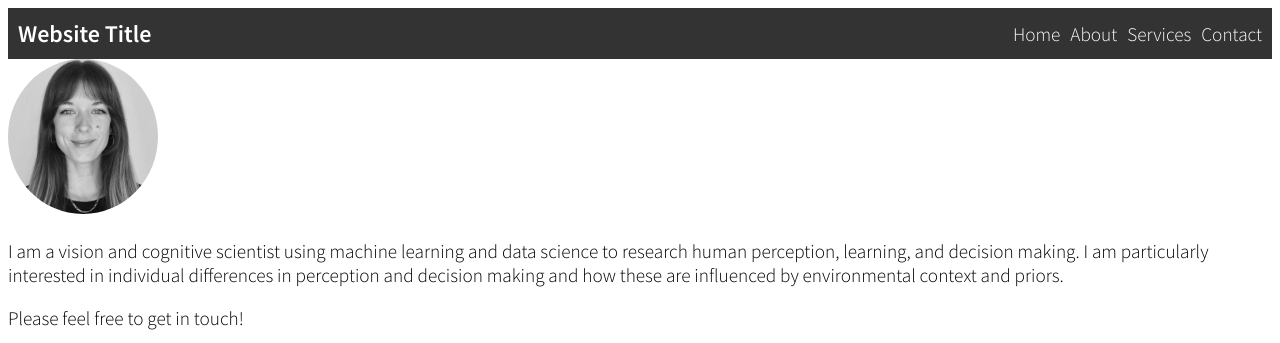
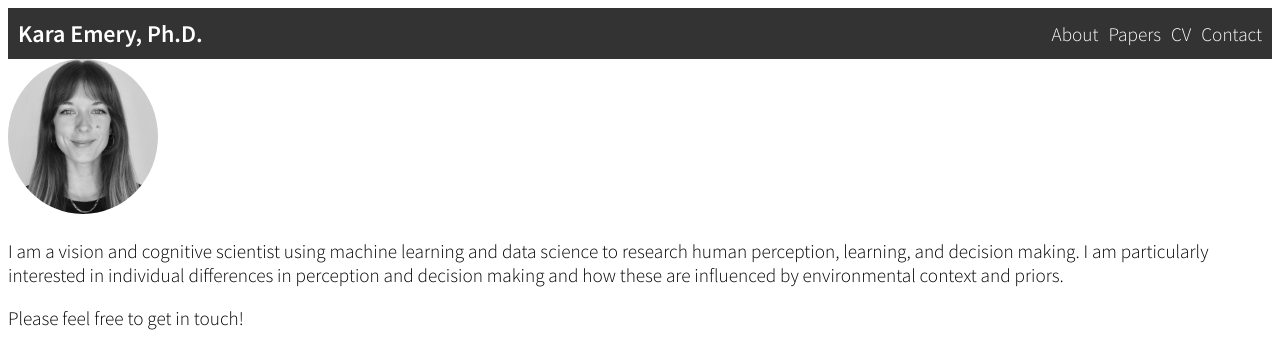
Before and after one commit to kjemery/kjemery.github.io, a plain HTML site: page index.html in a window 1280 px wide. Shown: the top 343 px of the page. Drawn offline with Linux system fonts and the light colour scheme; some icons are missing.

Commit message:
update content

```diff
--- a/index.html
+++ b/index.html
@@ -42,12 +42,12 @@
 
     <header>
       <div class="navbar">
-        <div class="title">Website Title</div>
+        <div class="title">Kara Emery, Ph.D. </div>
         <nav>
           <ul>
-            <li><a href="#">Home</a></li>
             <li><a href="#">About</a></li>
-            <li><a href="#">Services</a></li>
+            <li><a href="#">Papers</a></li>
+            <li><a href="#">CV</a></li>
             <li><a href="#">Contact</a></li>
           </ul>
         </nav>
```
